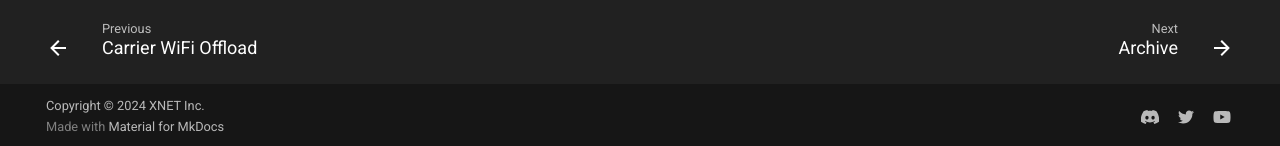
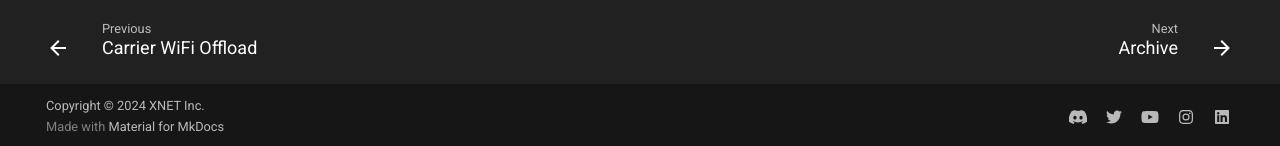
Before and after one commit to xnetmobile/docs, an MkDocs documentation site: the page built from docs/tech/datasheet.md, in a window 1280 px wide and 950 px high. Shown: the part 801-947 px from the top of the window. Built offline with MkDocs 1.6.1 and Material for MkDocs 9.7.7, drawn with Linux system fonts in a browser that asks for light colours.

Commit message:
add instagram and linkedin icons to footer (#37)

```diff
--- a/mkdocs.yml
+++ b/mkdocs.yml
@@ -57,6 +57,10 @@ extra:
       link: https://twitter.com/XNET_mobile
     - icon: fontawesome/brands/youtube
       link: https://www.youtube.com/channel/UCyIptNxGEgzXpckV5EL38qQ
+    - icon: fontawesome/brands/instagram
+      link: https://www.instagram.com/xnet_mobile
+    - icon: fontawesome/brands/linkedin
+      link: https://www.linkedin.com/company/xnetmobile
   nav:
     - "Website": https://xnet.company
     - "Shop": https://shop.xnet.company
```
